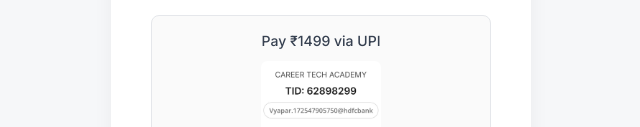
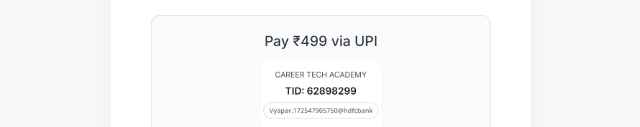
Before and after one commit to rugveddhable/internshipandppo, a plain HTML site: page index.html in a window 1280 px wide. Shown: the part 673-800 px from the top of the page, 319-959 px from the left. Drawn offline with Linux system fonts and the light colour scheme.

Commit message:
Update index.html

```diff
--- a/index.html
+++ b/index.html
@@ -151,7 +151,7 @@
         </select>
 
         <div class="payment-box">
-            <div class="payment-title">Pay ₹1499 via UPI</div>
+            <div class="payment-title">Pay ₹499 via UPI</div>
             <div class="qr">
                 <img src="/qr.png" alt="UPI QR Code for Payment">
             </div>
```
